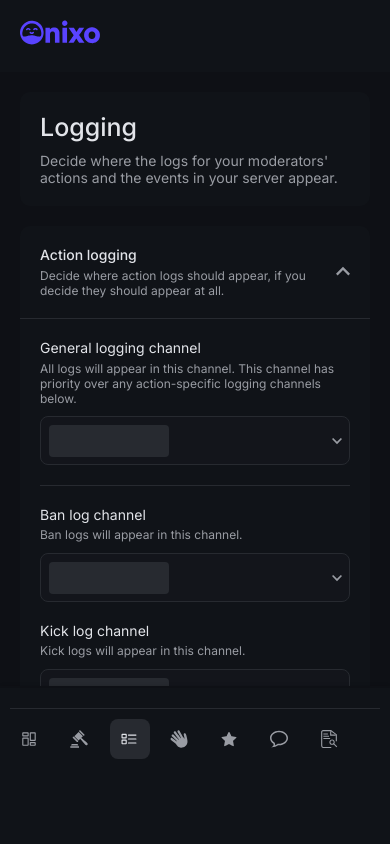
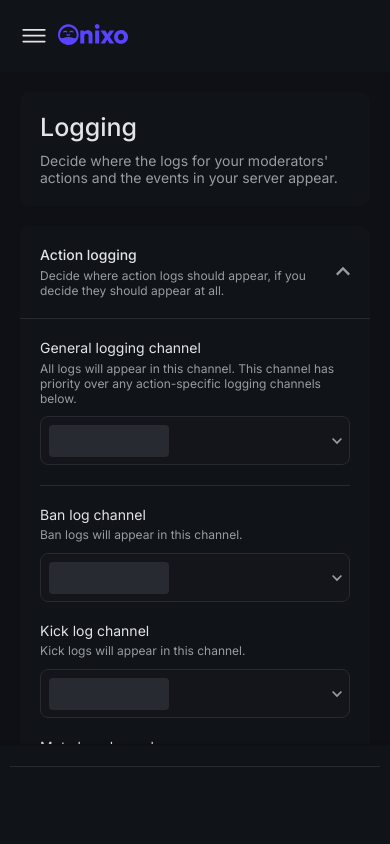
Before and after one commit to Poxie/onixo-new, a Next.js app in the folder frontend/: page /dashboard/1/logging in a window 390 px wide. Shown: the top 844 px of the page. Built offline with nearby package versions, Linux system fonts and the light colour scheme; what next-redux-wrapper would draw is missing.

Commit message:
Made dash sidebar open on ham click on smaller devices

```diff
--- a/frontend/layouts/dashboard/DashboardLayout.module.scss
+++ b/frontend/layouts/dashboard/DashboardLayout.module.scss
@@ -13,6 +13,10 @@
     width: 80px;
     position: relative;
     display: block;
+
+    svg {
+        display: block;
+    }
 }
 .options {
     display: flex;
@@ -267,6 +271,7 @@
         position: unset !important;
     }
     .sidebar {
+        --sidebar-height: 100px;
         height: var(--sidebar-height);
         top: calc(100dvh - var(--sidebar-height));
         padding: var(--spacing-quinary);
@@ -291,11 +296,6 @@
                 opacity: 1 !important;
             }
         }
-        &>ul {
-            display: flex;
-            padding: 0 !important;
-            gap: var(--spacing-quinary);
-        }
     }
     .dd-selected {
         display: none;
@@ -319,13 +319,73 @@
     .dropdown {
         padding-bottom: var(--spacing-quinary);
     }
-    .tabs {
+    .groups {
         display: flex;
+        flex-direction: column;
+        padding: 0 var(--spacing-quaternary);
+
+        .tabs {
+            &:before {
+                display: block !important;
+                content: attr(data-group-title) !important;
+            }
+        }
+        .tab {
+            --tab-width: 100% !important;
+
+            span {
+                opacity: 1 !important;
+            }
+        }
+    }
+
+    .navbar-main {
+        display: flex;
+        align-items: center;
         gap: var(--spacing-quinary);
-        padding-top: var(--spacing-quinary);
 
-        &:before {
-            display: none;
+        button svg {
+            width: 28px;
+        }
+        .navbar-icon {
+            width: 70px;
+        }
+    }
+    .sidebar-collapse {
+        padding-top: 0;
+        position: fixed;
+        z-index: 1;
+        left: -100%;
+        top: 0;
+        width: 100%;
+        height: 100%;
+        transition: left .3s;
+        background-color: var(--background-tertiary);
+
+        &.open {
+            left: 0;
+        }
+    }
+    .mobile-header {
+        width: 100%;
+        display: flex;
+        align-items: center;
+        border-bottom: 1px solid var(--background-quaternary);
+        margin-bottom: var(--spacing-quaternary) !important;
+        padding: var(--spacing-tertiary) !important;
+        gap: var(--spacing-quinary);
+
+        a svg {
+            width: 70px;
+            display: block;
+        }
+    }
+    .ham-button {
+        cursor: pointer;
+
+        svg {
+            width: 28px;
+            display: block;
         }
     }
 }
--- a/frontend/layouts/dashboard/Navbar.tsx
+++ b/frontend/layouts/dashboard/Navbar.tsx
@@ -10,8 +10,13 @@ import Button from '@/components/button';
 import { useGuildId } from '@/hooks/useGuildId';
 import { useAppSelector } from '@/redux/store';
 import { selectGuildById } from '@/redux/dashboard/selectors';
+import { useScreenSizes } from '@/hooks/useScreenSizes';
+import { HamIcon } from '@/assets/icons/HamIcon';
 
-export const Navbar = () => {
+export const Navbar: React.FC<{
+    setOpen: (state: boolean) => void;
+}> = ({ setOpen }) => {
+    const screenSize = useScreenSizes();
     const guildId = useGuildId();
     const { user } = useAuth();
 
@@ -22,12 +27,22 @@ export const Navbar = () => {
 
     return(
         <div className={styles['navbar']}>
+            <div className={styles['navbar-main']}>
+                {screenSize === 'phone' && (
+                    <button
+                        className={styles['ham-button']}
+                        onClick={() => setOpen(true)}
+                    >
+                        <HamIcon />
+                    </button>
+                )}
                 <Link
                     className={styles['navbar-icon']}
                     href={'/'}
                 >
                     <OnixoBannerIcon />
                 </Link>
+            </div>
             {user && (
                 <div className={styles['options']}>
                     {!guild?.premium && (
--- a/frontend/layouts/dashboard/Sidebar.tsx
+++ b/frontend/layouts/dashboard/Sidebar.tsx
@@ -1,12 +1,49 @@
 import styles from './DashboardLayout.module.scss';
+import { useScreenSizes } from '@/hooks/useScreenSizes';
 import { SidebarDropdown } from './SidebarDropdown';
 import { SidebarTabs } from './SidebarTabs';
+import { HamIcon } from '@/assets/icons/HamIcon';
+import { OnixoBannerIcon } from '@/assets/icons/OnixoBannerIcon';
+import { useEffect } from 'react';
+import { useRouter } from 'next/router';
+import Link from 'next/link';
 
-export const Sidebar = () => {
+export const Sidebar: React.FC<{
+    open: boolean;
+    setOpen: (state: boolean) => void;
+}> = ({ open, setOpen }) => {
+    const router = useRouter();
+    const screenSize = useScreenSizes();
+
+    const toggleOpen = () => setOpen(!open);
+
+    useEffect(() => {
+        setOpen(false);
+    }, [router.asPath]);
+
+    const className = [
+        styles['sidebar-collapse'],
+        open ? styles['open'] : ''
+    ].join(' ');
     return(
         <div className={styles['sidebar']}>
             <SidebarDropdown />
-            <SidebarTabs />
+            <div className={className}>
+                {screenSize === 'phone' && (
+                    <div className={styles['mobile-header']}>
+                        <button
+                            className={styles['ham-button']}
+                            onClick={() => setOpen(false)}
+                        >
+                            <HamIcon />
+                        </button>
+                        <Link href={'/'}>
+                            <OnixoBannerIcon />
+                        </Link>
+                    </div>
+                )}
+                <SidebarTabs />
+            </div>
         </div>
     )
 }
--- a/frontend/layouts/dashboard/index.tsx
+++ b/frontend/layouts/dashboard/index.tsx
@@ -1,5 +1,5 @@
 import styles from './DashboardLayout.module.scss';
-import { ReactElement, useEffect } from "react"
+import { ReactElement, useEffect, useState } from "react"
 import { Sidebar } from './Sidebar';
 import { Navbar } from './Navbar';
 import { useGuildId } from '@/hooks/useGuildId';
@@ -18,7 +18,9 @@ export const DashboardLayout: React.FC<{
     const { get, token } = useAuth();
 
     const dispatch = useAppDispatch();
-    const fetched = useAppSelector(state => selectChannelsFetched(state, guildId))
+    const fetched = useAppSelector(state => selectChannelsFetched(state, guildId));
+
+    const [mobileSidebarOpen, setMobileSidebarOpen] = useState(false);
 
     // Fetching guild roles/channels on mount
     useEffect(() => {
@@ -45,9 +47,14 @@ export const DashboardLayout: React.FC<{
         </Head>
 
         <div className={styles['dashboard']}>
-            <Navbar />
+            <Navbar
+                setOpen={setMobileSidebarOpen}
+            />
             <div className={styles['main']}>
-                <Sidebar />
+                <Sidebar
+                    open={mobileSidebarOpen}
+                    setOpen={setMobileSidebarOpen}
+                />
                 <main className={styles['dash-content']}>
                     {children}
                 </main>
```
Lines whose indentation alone changed are shown as unchanged.
